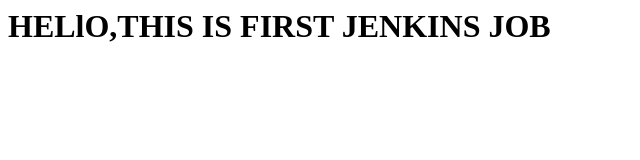
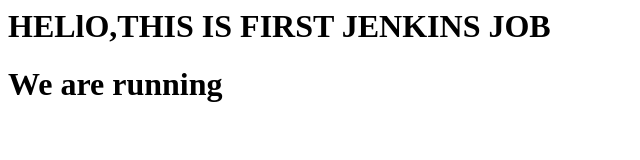
Before and after one commit to JagrutiDevOpsTraining/origin, a plain HTML site: page index.html in a window 1280 px wide. Shown: the whole page, without its empty margins (0-640 px from the left). Drawn offline with Linux system fonts and the light colour scheme.

Commit message:
hello Jagruti

```diff
--- a/index.html
+++ b/index.html
@@ -1 +1,3 @@
 <h1>HELlO,THIS IS FIRST JENKINS JOB </h1>
+
+<h1>We are running </h1>
```
